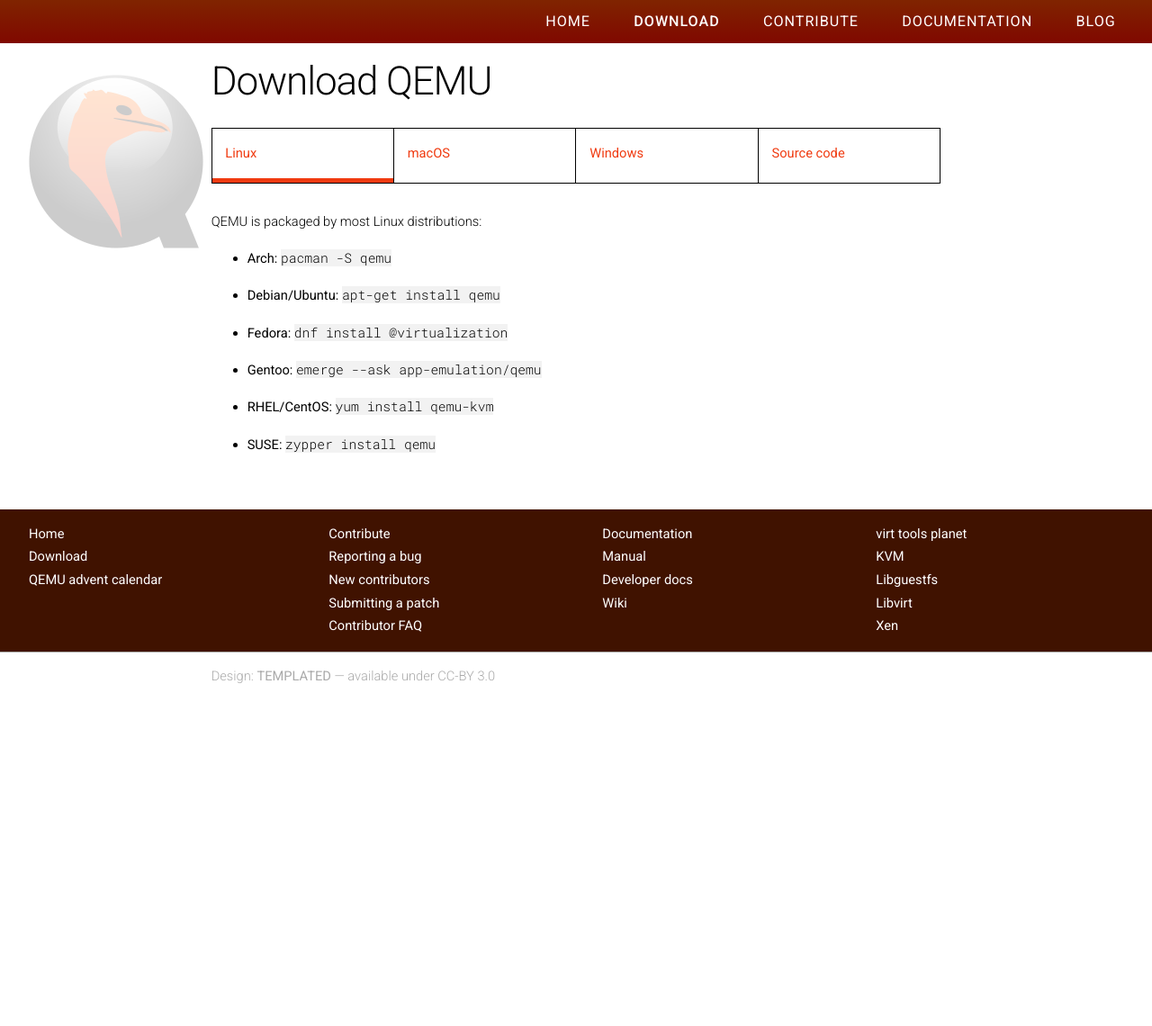
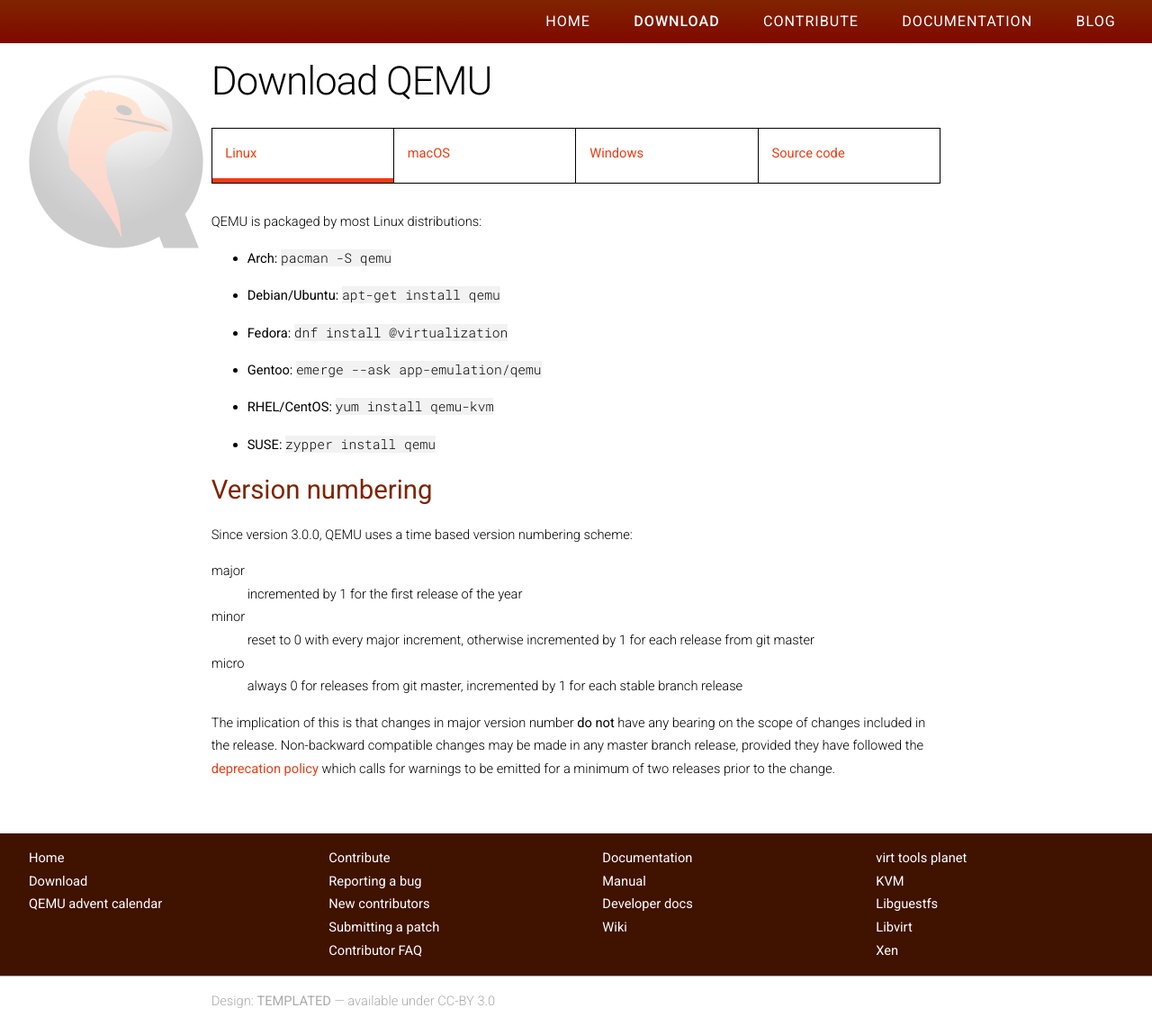
Before and after one commit to qemu/qemu-web, a Jekyll site: the page built from download.html, in a window 1280 px wide and 1140 px high. Shown: the whole window at 90% size. Built offline with Jekyll 4.4.1, drawn with Linux system fonts in a browser that asks for light colours; nearby versions of some CDN libraries.

Commit message:
download: document version numbering scheme
The new version numbering scheme was mentioned in the blog post
announcing 3.0 previously, but this will fall out of view over
time. It is thus preferrable to mention this on the download page
too.

Reported-by: Marc-André Lureau <marcandre.lureau@redhat.com>
Signed-off-by: Daniel P. Berrangé <berrange@redhat.com>
Signed-off-by: Thomas Huth <thuth@redhat.com>

```diff
--- a/download.html
+++ b/download.html
@@ -39,6 +39,30 @@
 	{% include_relative _download/source.html %}
 </article>
 </div>
+
+<h2>Version numbering</h2>
+<div>
+  <p>
+  Since version 3.0.0, QEMU uses a time based version numbering scheme:
+  </p>
+<dl>
+<dt>major</dt>
+<dd>incremented by 1 for the first release of the year</dd>
+<dt>minor</dt>
+<dd>reset to 0 with every major increment, otherwise incremented by 1 for each release from git master</dd>
+<dt>micro</dt>
+<dd>always 0 for releases from git master, incremented by 1 for each stable branch release</dd>
+</dl>
+  <p>
+    The implication of this is that changes in major version number
+    <strong>do not</strong> have any bearing on the scope of changes
+    included in the release. Non-backward compatible changes may be made
+    in any master branch release, provided they have followed the
+    <a href="https://qemu.weilnetz.de/doc/qemu-doc.html#Deprecated-features">deprecation policy</a>
+    which calls for warnings to be emitted for a minimum of two releases
+    prior to the change.
+  </p>
+</div>
 <script>
 function animateOnClick(jqThis, slide) {
    $('.horiz-menu li').removeClass('active');
```
